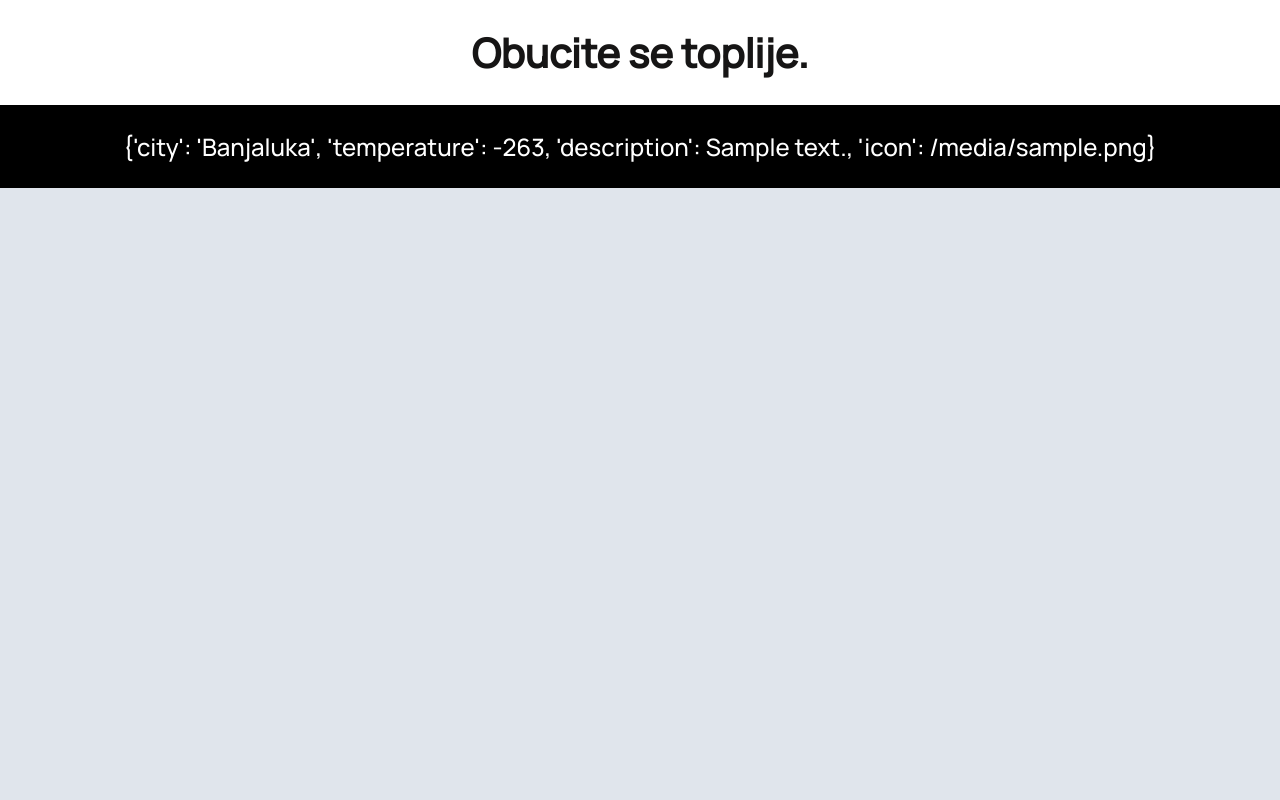
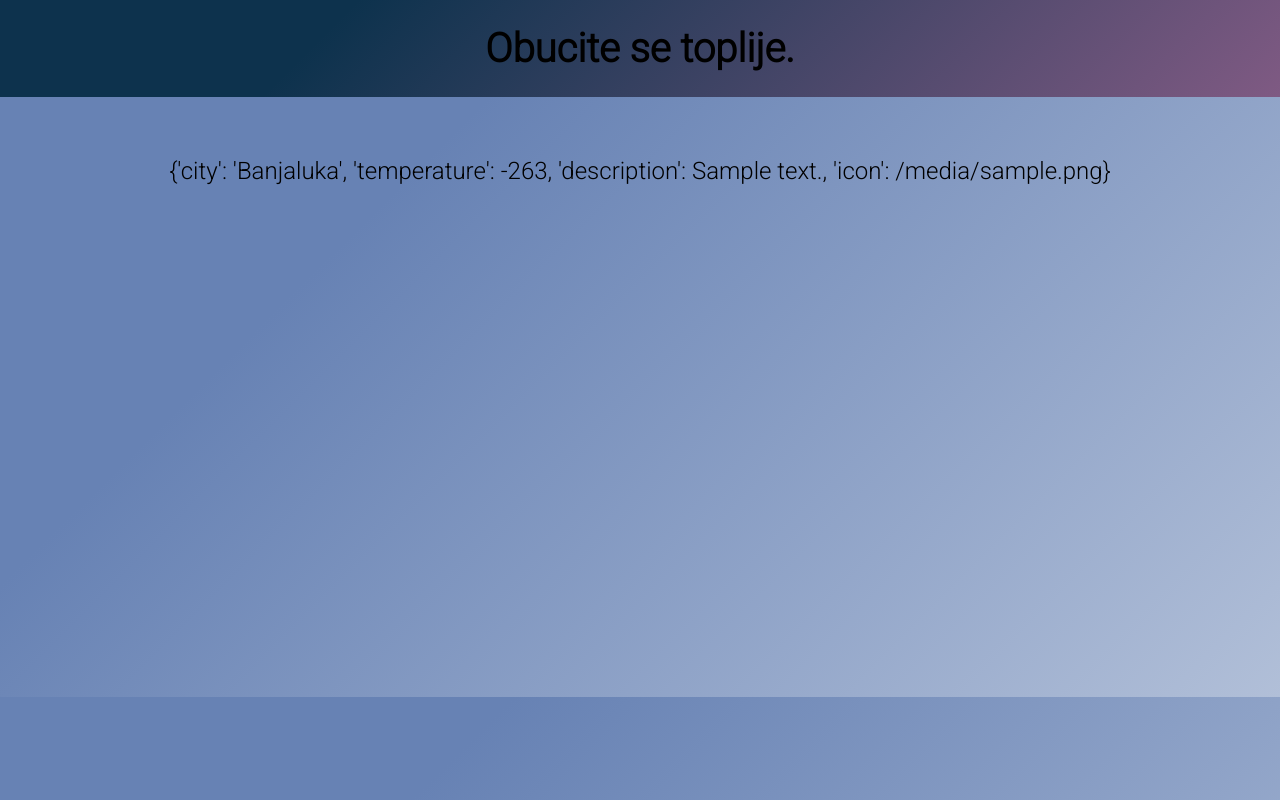
Before and after one commit to Aleksit0/Anscombes-quartet-in-C, a Flask app: page / in a window 1280 px wide. Run offline with Flask 2, Linux system fonts and the light colour scheme; a database or web service that is not in the repository returns one stand-in record (values such as "Sample title"); data that the repository does not hold is empty.

Commit message:
major style

```diff
--- a/static/style.css
+++ b/static/style.css
@@ -1,33 +1,52 @@
-@import url('https://fonts.googleapis.com/css2?family=Manrope:wght@500&display=swap');
+@import url('https://fonts.googleapis.com/css2?family=Roboto:wght@300&display=swap');
 
 * {
+  font-family: 'Roboto';
   box-sizing: border-box;
+
   margin: 0;
   padding: 0;
 }
 
 body {
-  background-color: #E0E5EC;
+  background-color: #bdd4e7;
+  background-image: linear-gradient(315deg, #b1bfd8 0%, #6782b4 74%);
   color: #F3F3F3;
   font-family: 'Helvetica';
 }
 
+body, h1, .weather {
+  background-image: linear-gradient(315deg, #b1bfd8 0%, #6782b4 74%);
+}
+
 h1 {
-  font-family: 'Manrope', sans-serif;
   font-size: 2.5em;
   text-align: center;
   margin: auto;
   padding: 25px 25px;
-  color: rgb(22, 21, 21);
-  background-color: white;
+  color: black;
+  background-image: linear-gradient(315deg, #7f5a83 0%, #0d324d 74%);
 }
 
 .weather {
-  font-family: 'Manrope', sans-serif;
   font-size: 1.5em;
   text-align: center;
+  height: 25em;
   margin: auto;
-  padding: 25px 25px;
-  background: black;
+  padding: 60px;
+  color: black;
+  background-color: #b1bfd8;
+  background-image: linear-gradient(315deg, #b1bfd8 0%, #6782b4 74%);
+}
+
+.footer {
+  position: fixed;
+  left: 0;
+  bottom: 0;
+  width: 100%;
+  padding: 6px;
+  background-color: black;
   color: white;
+  text-align: center;
+  font-size: small;
 }
```
